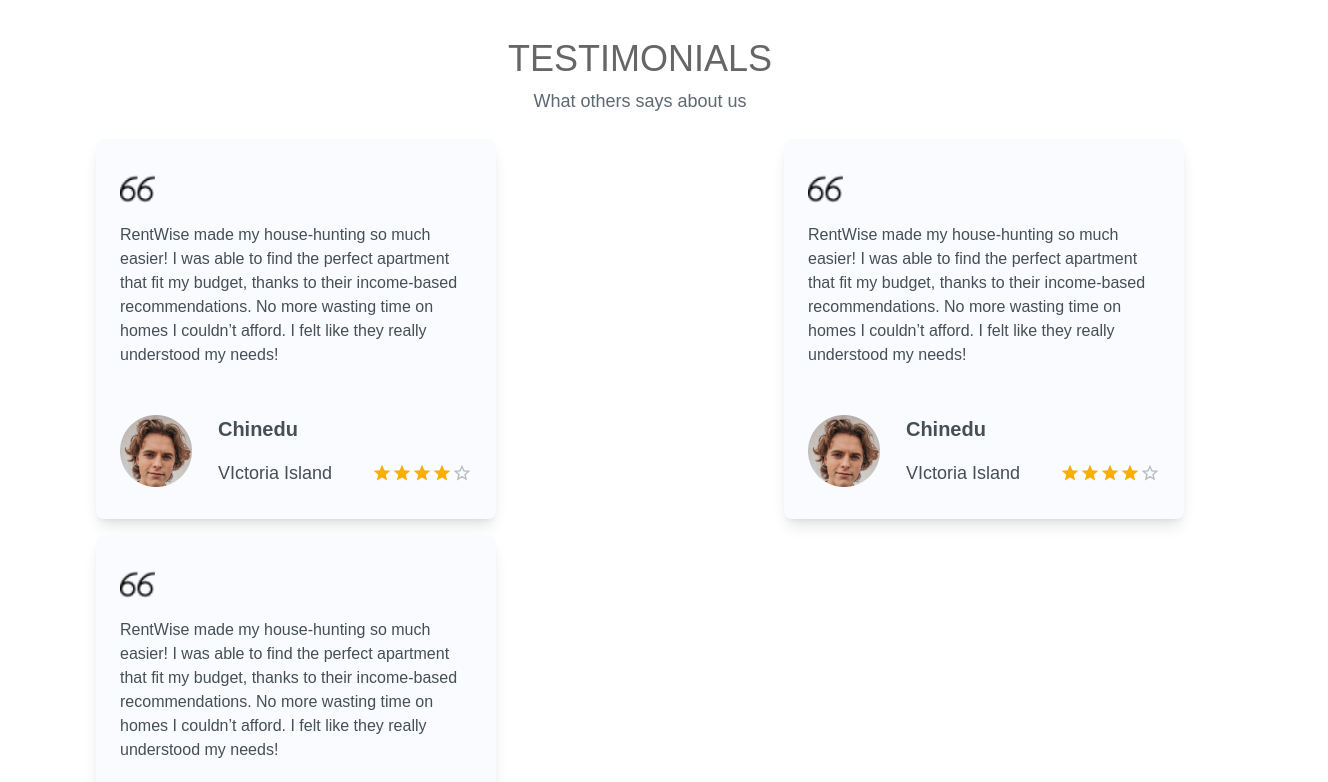
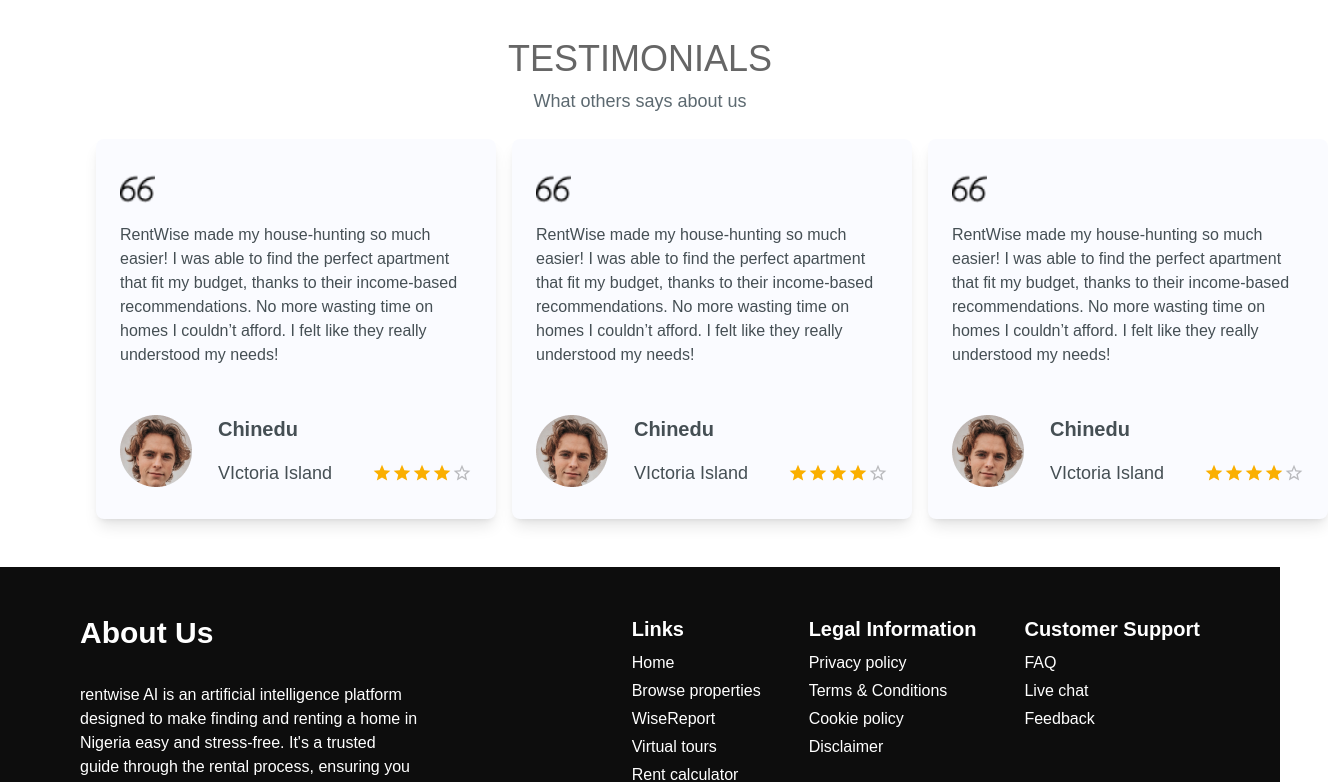
Before and after one commit to Obadea/rentwise, a React (Create React App) app: page /aboutus in a window 1280 px wide. Shown: the part 2700-3482 px from the top of the page, 1328 px wide, since content can reach past the window. Built offline with nearby package versions, Linux system fonts and the light colour scheme; a web font is replaced by a local one.

Commit message:
minor update

```diff
--- a/src/pages/aboutuspage/components/AboutTestimonials.jsx
+++ b/src/pages/aboutuspage/components/AboutTestimonials.jsx
@@ -63,7 +63,7 @@ function AboutTestimonials() {
             What others says about us
           </p>
         </div>
-        <div className="hidden lg:flex flex-row gap-4 justify-between flex-wrap ">
+        <div className="hidden lg:flex flex-row gap-4 justify-between ">
           <TestimonialCard />
           <TestimonialCard />
           <TestimonialCard />
```
